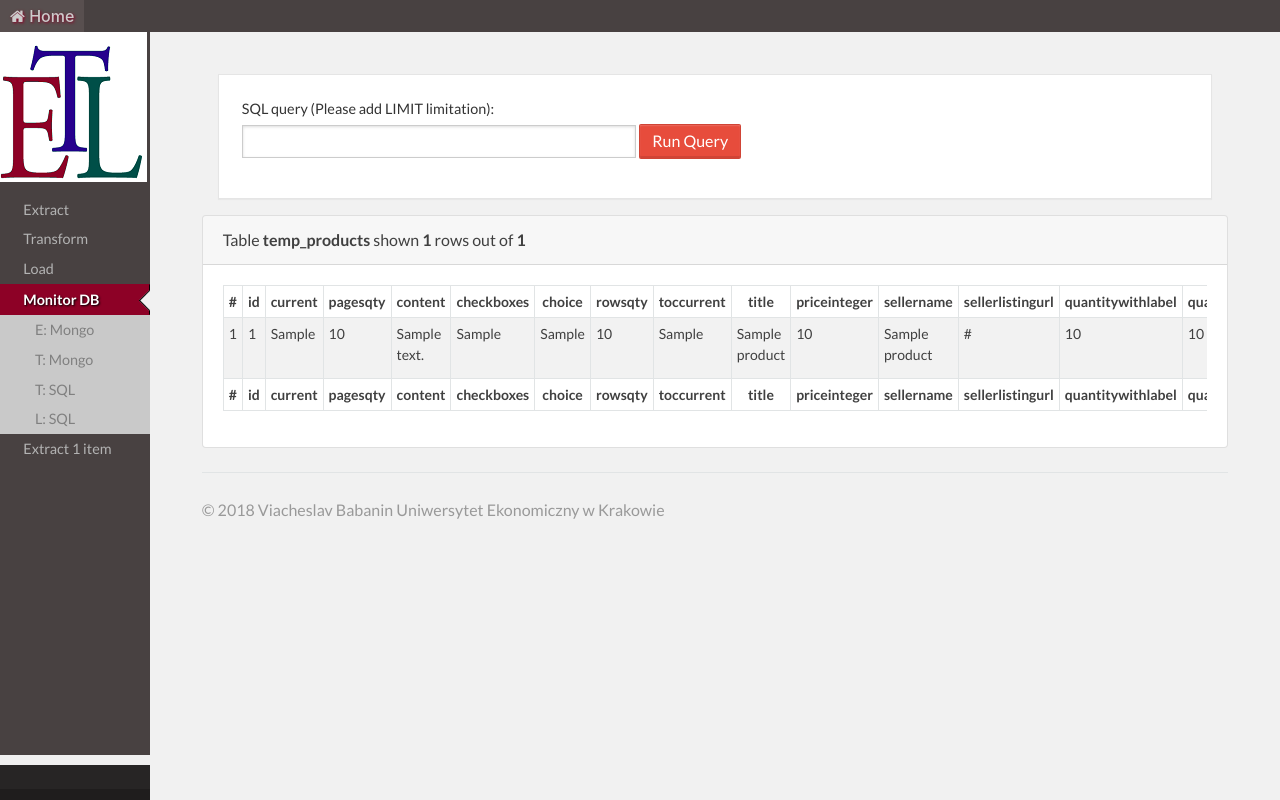
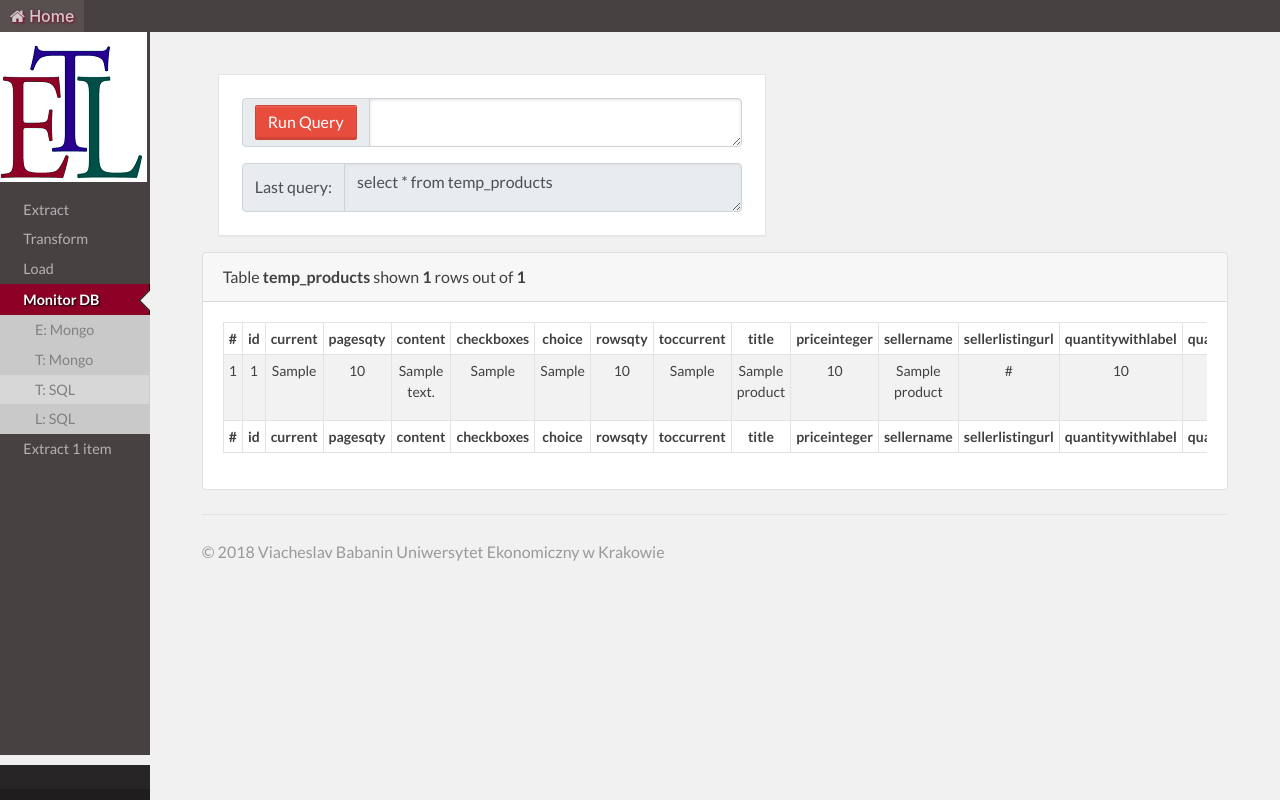
Before and after one commit to Vjatches/etlproject, a CodeIgniter app: page /database/index.php/etl/tsqlcrud in a window 1280 px wide. Run offline with CodeIgniter, Linux system fonts and the light colour scheme; tables that the repository leaves empty or names only in its code hold one stand-in row (values such as "Sample post").

Commit message:
ETL v0.3.0
Worked on crud, implemented query running and did some front end.

```diff
--- a/application/config/database.php
+++ b/application/config/database.php
@@ -82,7 +82,7 @@ $db['mysql'] = array(
 	'dbdriver' => 'pdo',
 	'dbprefix' => '',
 	'pconnect' => true,
-	'db_debug' => (ENVIRONMENT !== 'production'),
+	'db_debug' => false,
 	'cache_on' => FALSE,
 	'cachedir' => '',
 	'char_set' => 'utf8',
--- a/application/controllers/Etl.php
+++ b/application/controllers/Etl.php
@@ -23,6 +23,7 @@ class Etl extends CI_Controller
     public function home()
     {
         $data['current'] = 'home';
+        $data['toccurrent'] = 'home';
 
 
         $this->load->view('templates/meta');
@@ -41,6 +42,7 @@ class Etl extends CI_Controller
 
 
         $data['current'] = 'extract';
+        $data['toccurrent'] = '';
 
         $this->load->helper(array('form', 'url'));
         $this->load->library('form_validation');
@@ -74,6 +76,7 @@ class Etl extends CI_Controller
     public function transform()
     {
         $data['current'] = 'transform';
+        $data['toccurrent'] = '';
         $data['checkboxes'] = generateCheckboxes();
         $this->load->helper(array('form', 'url'));
 
@@ -106,6 +109,7 @@ class Etl extends CI_Controller
     public function load()
     {
         $data['current'] = 'load';
+        $data['toccurrent'] = '';
         $this->load->helper(array('form', 'url'));
         $this->load->library('form_validation');
         $data['rowsqty'] = $this->load_model->getRowsQuantity();
@@ -134,6 +138,7 @@ class Etl extends CI_Controller
     public function crudhome()
     {
         $data['current'] = 'crudhome';
+        $data['toccurrent'] = '';
         $this->load->view('templates/meta');
         $this->load->view('templates/sidebar', $data);
         $this->load->view('templates/topbar', $data);
@@ -145,6 +150,7 @@ class Etl extends CI_Controller
     public function emongocrud()
     {
         $data['current'] = 'crudhome';
+        $data['toccurrent'] = 'emongocrud';
         $this->load->view('templates/meta');
         $this->load->view('templates/sidebar', $data);
         $this->load->view('templates/topbar', $data);
@@ -156,6 +162,7 @@ class Etl extends CI_Controller
     public function tmongocrud()
     {
         $data['current'] = 'crudhome';
+        $data['toccurrent'] = 'tmongocrud';
         $this->load->view('templates/meta');
         $this->load->view('templates/sidebar', $data);
         $this->load->view('templates/topbar', $data);
@@ -171,7 +178,8 @@ class Etl extends CI_Controller
         $this->form_validation->set_rules('query', 'Query', 'required', array('required' => 'Please, provide query'));
         if ($this->form_validation->run($this) === FALSE) {
             $data['current'] = 'crudhome';
-            $data['content'] =$this->crud_model->getResult('select * from temp_products limit 50','temp_products');
+            $data['toccurrent'] = 'tsqlcrud';
+            $data['content'] =$this->crud_model->getResult('select * from temp_products','temp_products');
             $this->load->view('templates/meta');
             $this->load->view('templates/sidebar', $data);
             $this->load->view('templates/topbar', $data);
@@ -181,6 +189,7 @@ class Etl extends CI_Controller
         } else {
 
             $data['current'] = 'crudhome';
+            $data['toccurrent'] = 'tsqlcrud';
             $data['content'] = $this->crud_model->getResult($this->input->post('query'),'temp_products');
             $this->load->view('templates/meta');
             $this->load->view('templates/sidebar', $data);
@@ -199,7 +208,8 @@ class Etl extends CI_Controller
         $this->form_validation->set_rules('query', 'Query', 'required', array('required' => 'Please, provide query'));
         if ($this->form_validation->run($this) === FALSE) {
             $data['current'] = 'crudhome';
-            $data['content'] =$this->crud_model->getResult('select * from products limit 50','products');
+            $data['toccurrent'] = 'lsqlcrud';
+            $data['content'] =$this->crud_model->getResult('select * from products','products');
             $this->load->view('templates/meta');
             $this->load->view('templates/sidebar', $data);
             $this->load->view('templates/topbar', $data);
@@ -209,6 +219,7 @@ class Etl extends CI_Controller
         } else {
 
             $data['current'] = 'crudhome';
+            $data['toccurrent'] = 'lsqlcrud';
             $data['content'] = $this->crud_model->getResult($this->input->post('query'),'products');
             $this->load->view('templates/meta');
             $this->load->view('templates/sidebar', $data);
--- /dev/null
+++ b/application/helpers/crud_helper.php
@@ -0,0 +1,14 @@
+<?php
+
+if (!function_exists('validateSql')) {
+    function validateSql($string, $limit = 100){
+        $sqlstring = strtolower($string);
+        $sqlstring = str_replace(';','',$sqlstring);
+
+        if(strpos($sqlstring,'limit')===FALSE){
+            $sqlstring = $sqlstring.' limit '.$limit;
+        }
+        return $sqlstring;
+    }
+
+}
--- a/application/models/Crud_model.php
+++ b/application/models/Crud_model.php
@@ -11,23 +11,36 @@ class Crud_model extends CI_Model
     function __construct()
     {
         $this->load->helper('url');
+        $this->load->helper('crud');
         $this->load->database('mysql');
     }
 
 
     public function getResult($sql, $table){
-        $sqlstring = strtolower($sql);
+
+        $sqlstring = validateSql($sql);
+
         if (!preg_match('/\b'.$table.'\b/',$sqlstring) ||!preg_match('/\bselect\b/',$sqlstring)) {
-            return ['success' => '0','table_name'=>$table];
+            return ['success' => '0','table_name'=>$table, 'query'=>$sqlstring, 'error'=>['code'=>'1','message'=>'Please provide valid SELECT query string to table'.$table]];
         }
+
         $query = $this->db->query($sqlstring);
-        $result = $query->result_array();
-        $columns = $this->db->list_fields($table);
-        return ['success' => '1',
-            'rows' => $result,
-            'column_names' => $columns,
-            'table_name'=>$table,
-            'numrows'=>$this->db->count_all($table)];
+        if( $query !== FALSE && $query->num_rows() > 0){
+            $querystring = str_replace('limit 100','',$this->db->last_query());
+            $result = $query->result_array();
+            $columns = $query->list_fields();
+
+            $numrows = $this->db->query('select count(*) '.strstr($sqlstring,'from'))->result_array();
+
+            return ['success' => '1',
+                'rows' => $result,
+                'column_names' => $columns,
+                'table_name'=>$table,
+                'numrows'=>$numrows[0]['count(*)'],
+                'query'=>$querystring];
+        }
+        return ['success' => '0','table_name'=>$table, 'error'=> $this->db->error()];
+
     }
 
 }
--- a/application/styles/uek.scss
+++ b/application/styles/uek.scss
@@ -138,6 +138,10 @@ a{
 	border-right:black solid 1px;
 	position:relative;
   }
+
+	li.toc-current{
+		background: #d8d7d7;
+	}
 	/*Classes to color buttons */
 	li.blue>a, li.blue>a:hover{
 		border-top:1px solid $uek-blue;
@@ -256,12 +260,24 @@ th {
 .table td, .table th {
 	padding: 5px;
 	font-size: 14px;
+	text-align:center;
 }
 
 //CRUD Table
 td > div {
 	max-height: 50px;
-	max-width: 150px;
+	text-align:center;
+	display: inline-block;
 	overflow-y:auto;
 	overflow-x:auto;
 }
+
+//last query input
+#last_query, #query, label{
+	width:300px;
+}
+textarea{
+	min-height: 49px;
+	height: auto;
+	width: 300px;
+}
--- a/application/views/pages/crud/tsqlcrud.php
+++ b/application/views/pages/crud/tsqlcrud.php
@@ -1,21 +1,38 @@
-<div class="app">
+<div class="app" style="display:inline-block">
     <div class="<?php  echo form_error('query') ? 'error' : ''; ?>">
         <?php echo validation_errors(); ?>
     </div>
     <?= form_open('tsqlcrud', array('class' => '.form-horizontal', 'id' => 'form_search')) ?>
     <div class="form-group">
-        <label for="query">SQL query (Please add LIMIT limitation):</label>
-        <input class="form-control col-sm-5" type="text" id="query" name="query"/>
-                <span class="input-group-btn"><input id="submit" class="btn btn-danger" type="submit" name="submit"
-                                                                                            value="Run Query"/></span>
+        <div class="input-group" style="width: 500px;">
+            <div class="input-group-prepend">
+                <span class="input-group-btn input-group-text"><input id="submit" class="btn btn-danger" type="submit" name="submit" value="Run Query"/></span>
+            </div>
+            <textarea  rows="1" class="form-control" type="text" id="query" name="query"></textarea>
+        </div>
     </div>
 
     </form>
+    <div class="input-group">
+        <div class="input-group-prepend">
+            <span class="input-group-text">Last query:</span>
+        </div>
+        <textarea  rows="1" class="form-control" type="text" id="last_query" name="last_query" readonly><?=$content['query']?></textarea>
+    </div>
 </div>
 
 <div class="card mb-3">
     <?php if ($content['success']!='1'):?>
-        <div class="error"><p>Please provide valid <b>SELECT</b> query string to table <b><?=$content['table_name']?></b></p></div>
+        <div class="error"><span>Database error:</span>
+        <ul>
+            <li>
+                <b>Code:</b> <?=$content['error']['code']?>
+            </li>
+            <li>
+                <b>Message:</b> <?=$content['error']['message']?>
+            </li>
+        </ul>
+        </div>
     <?php else: ?>
     <div class="card-header">
         Table <b><?=$content['table_name']?></b> shown <b><?=count($content['rows'])?></b> rows out of <b><?=$content['numrows']?></b>
--- a/application/views/templates/script.php
+++ b/application/views/templates/script.php
@@ -8,14 +8,15 @@
 
 <script type="text/javascript">
 	$(document).ready(function(){
-		$("#query").autocomplete({
-			source: "<?php echo site_url('get_autocomplete');?>",
-			select: function(event, ui) {
-				$("#query").val(ui.item.dn);
-				console.log(ui.item);
-				document.getElementById('submit').click();
-				}
-		});
+
+        $("#query").keypress(function (e) {
+            if(e.which == 13 && !e.shiftKey) {
+               $("#submit").click();
+                e.preventDefault();
+                return false;
+            }
+        });
+
 
         $("#checkall_chb").change(function() {
             if (this.checked) {
--- a/application/views/templates/sidebar.php
+++ b/application/views/templates/sidebar.php
@@ -21,16 +21,16 @@
                 <li class="toctree-l1 <?=$current==='crudhome' ? 'current' : ''?>">
                     <a class="<?=$current==='crudhome' ? 'current' : ''?>" href="<?=base_url()?>crudhome">Monitor DB</a>
                     <ul class="current subnav">
-						<li class="toctree-l2 toc-item">
+						<li class="toctree-l2 toc-item <?=$toccurrent==='emongocrud' ? 'toc-current' : ''?>">
 							<a href="<?php echo base_url();?>emongocrud" title="Extract Mongo CRUD">E: Mongo</a>
 						</li>
-                        <li class="toctree-l2 toc-item">
+                        <li class="toctree-l2 toc-item <?=$toccurrent==='tmongocrud' ? 'toc-current' : ''?>">
                             <a href="<?php echo base_url();?>tmongocrud" title="Transform Mongo CRUD">T: Mongo</a>
                         </li>
-                        <li class="toctree-l2 toc-item">
+                        <li class="toctree-l2 toc-item <?=$toccurrent==='tsqlcrud' ? 'toc-current' : ''?>">
                             <a href="<?php echo base_url();?>tsqlcrud" title="Transform SQL CRUD">T: SQL</a>
                         </li>
-                        <li class="toctree-l2 toc-item">
+                        <li class="toctree-l2 toc-item <?=$toccurrent==='lsqlcrud' ? 'toc-current' : ''?>">
                             <a href="<?php echo base_url();?>lsqlcrud" title="Load SQL CRUD">L: SQL</a>
                         </li>
 					</ul>
--- a/css/uek.css
+++ b/css/uek.css
@@ -152,6 +152,10 @@ a {
   position: relative;
 }
 
+.wy-menu-vertical li.toc-current {
+  background: #d8d7d7;
+}
+
 .wy-menu-vertical li.blue > a, .wy-menu-vertical li.blue > a:hover {
   border-top: 1px solid #27018d;
   background-color: #27018d;
@@ -284,11 +288,23 @@ th {
 .table td, .table th {
   padding: 5px;
   font-size: 14px;
+  text-align: center;
 }
 
 td > div {
   max-height: 50px;
-  max-width: 150px;
+  text-align: center;
+  display: inline-block;
   overflow-y: auto;
   overflow-x: auto;
 }
+
+#last_query, #query, label {
+  width: 300px;
+}
+
+textarea {
+  min-height: 49px;
+  height: auto;
+  width: 300px;
+}
```
Also changed, not shown: application/views/pages/crud/lsqlcrud.php (+23 -6 lines).
